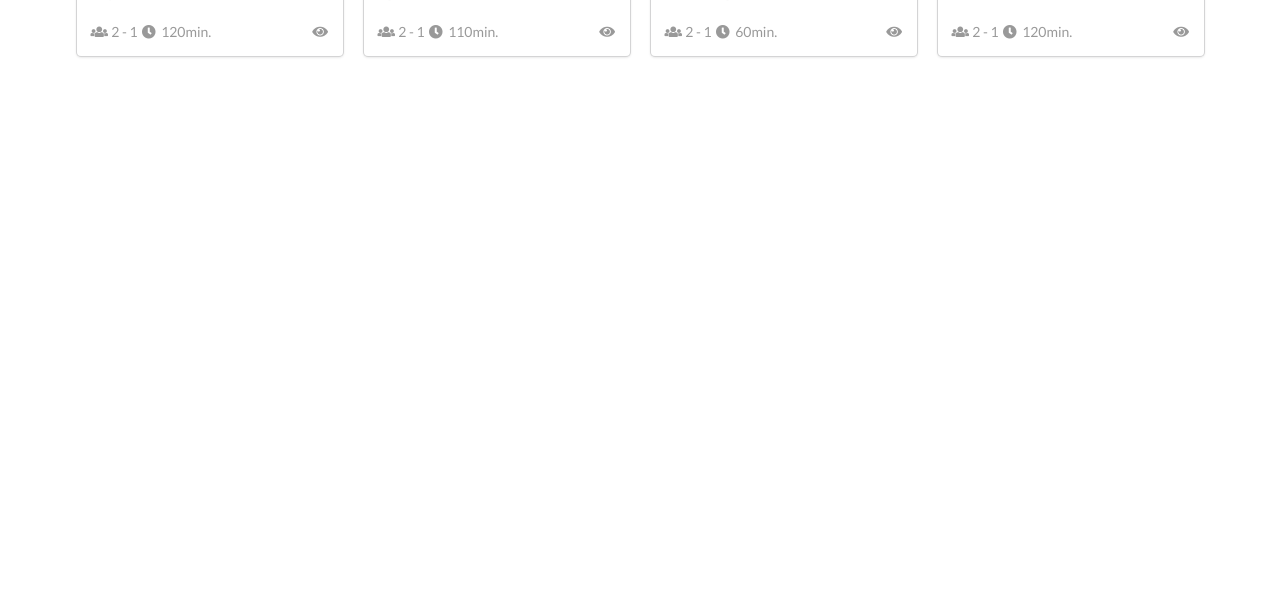
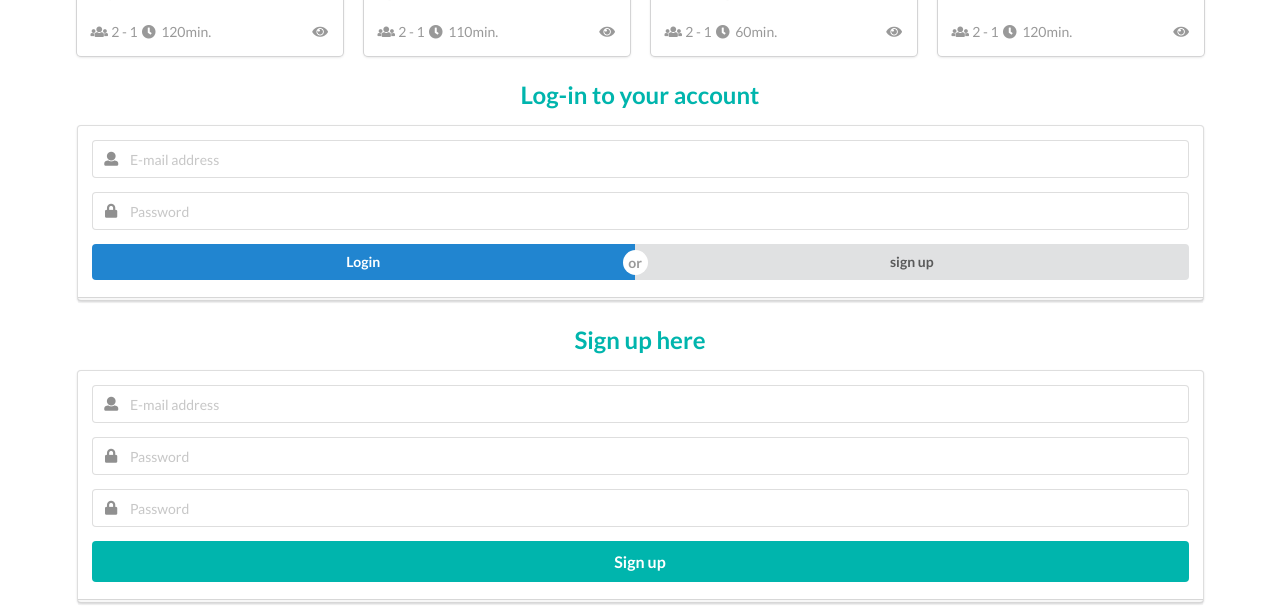
Before and after one commit to chandrakumarreddy/bgShop, a React (Create React App) app: page / in a window 1280 px wide. Shown: the part 286-900 px from the top of the page. Before the commit the page ends 800 px from the top, so only its background shows below. Built offline with nearby package versions, Linux system fonts and the light colour scheme.

Commit message:
Login and signup form created

```diff
--- a/src/components/App.js
+++ b/src/components/App.js
@@ -3,6 +3,8 @@ import _orderBy from "lodash/orderBy";
 import GameList from "./GameList";
 import GameForm from "./GameForm";
 import TopNavBar from "./TopNavBar";
+import Login from "./Login";
+import SignUp from "./SignUp";
 
 var games = [
 	{
@@ -93,6 +95,8 @@ class App extends React.Component {
 						/>
 					</div>
 				</div>
+				<Login />
+				<SignUp />
 			</div>
 		);
 	}
--- /dev/null
+++ b/src/components/Login.js
@@ -0,0 +1,46 @@
+import React from "react";
+
+const Login = () => (
+	<div className="ui middle aligned center aligned grid">
+		<div className="column">
+			<h2 className="ui teal image header">
+				<div className="content">Log-in to your account</div>
+			</h2>
+			<form className="ui large form">
+				<div className="ui stacked segment">
+					<div className="field">
+						<div className="ui left icon input">
+							<i className="user icon" />
+							<input
+								type="text"
+								name="email"
+								placeholder="E-mail address"
+							/>
+						</div>
+					</div>
+					<div className="field">
+						<div className="ui left icon input">
+							<i className="lock icon" />
+							<input
+								type="password"
+								name="password"
+								placeholder="Password"
+							/>
+						</div>
+					</div>
+					<div className="ui fluid buttons">
+						<button className="ui button primary" type="submit">
+							Login
+						</button>
+						<div className="or" />
+						<button className="ui button " type="submit">
+							sign up
+						</button>
+					</div>
+				</div>
+			</form>
+		</div>
+	</div>
+);
+
+export default Login;
--- /dev/null
+++ b/src/components/SignUp.js
@@ -0,0 +1,50 @@
+import React from "react";
+
+const SignUp = () => (
+	<div className="ui middle aligned center aligned grid">
+		<div className="column">
+			<h2 className="ui teal image header">
+				<div className="content">Sign up here</div>
+			</h2>
+			<form className="ui large form">
+				<div className="ui stacked segment">
+					<div className="field">
+						<div className="ui left icon input">
+							<i className="user icon" />
+							<input
+								type="text"
+								name="email"
+								placeholder="E-mail address"
+							/>
+						</div>
+					</div>
+					<div className="field">
+						<div className="ui left icon input">
+							<i className="lock icon" />
+							<input
+								type="password"
+								name="password"
+								placeholder="Password"
+							/>
+						</div>
+					</div>
+					<div className="field">
+						<div className="ui left icon input">
+							<i className="lock icon" />
+							<input
+								type="password"
+								name="password"
+								placeholder="Password"
+							/>
+						</div>
+					</div>
+					<div className="ui fluid large teal submit button">
+						Sign up
+					</div>
+				</div>
+			</form>
+		</div>
+	</div>
+);
+
+export default SignUp;
```
